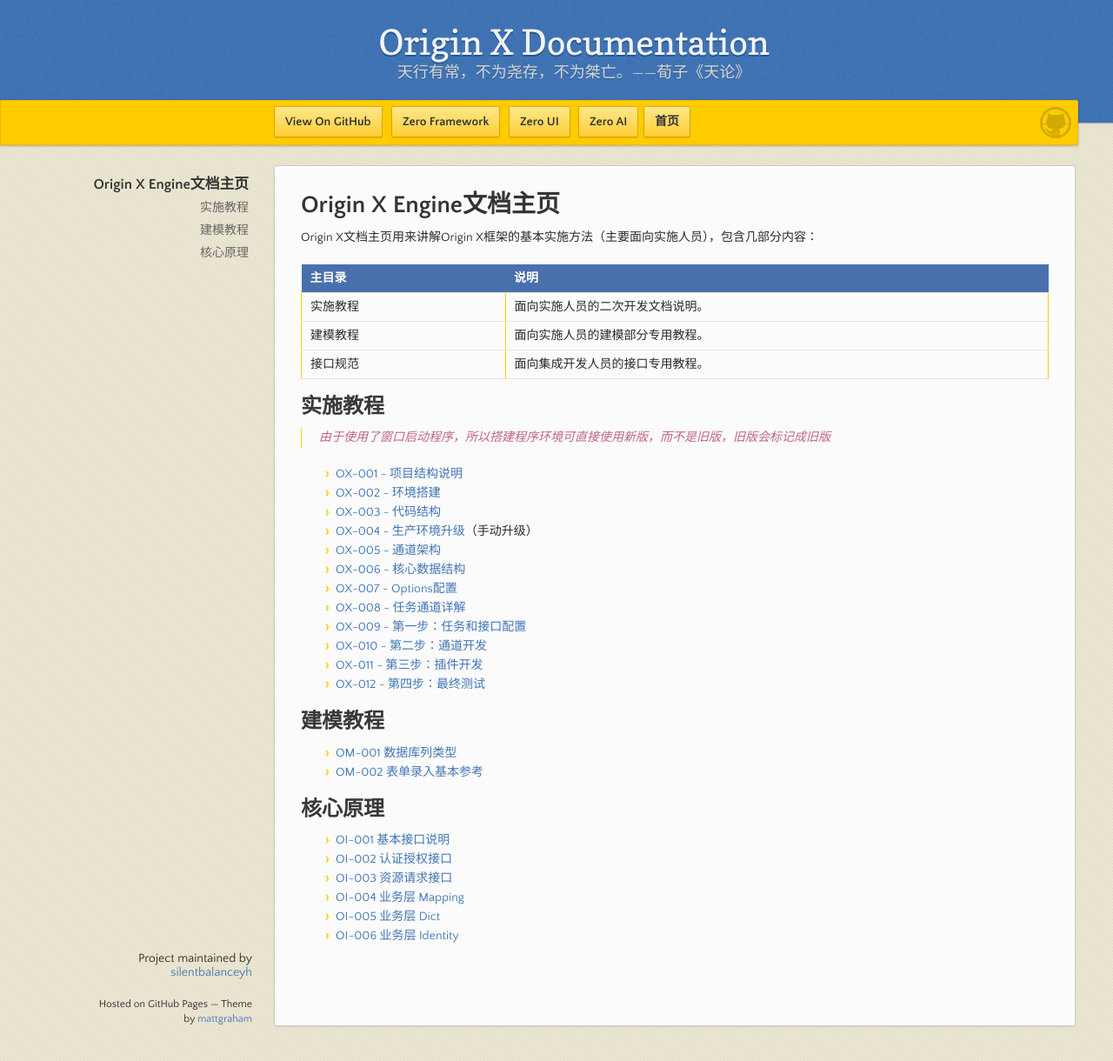
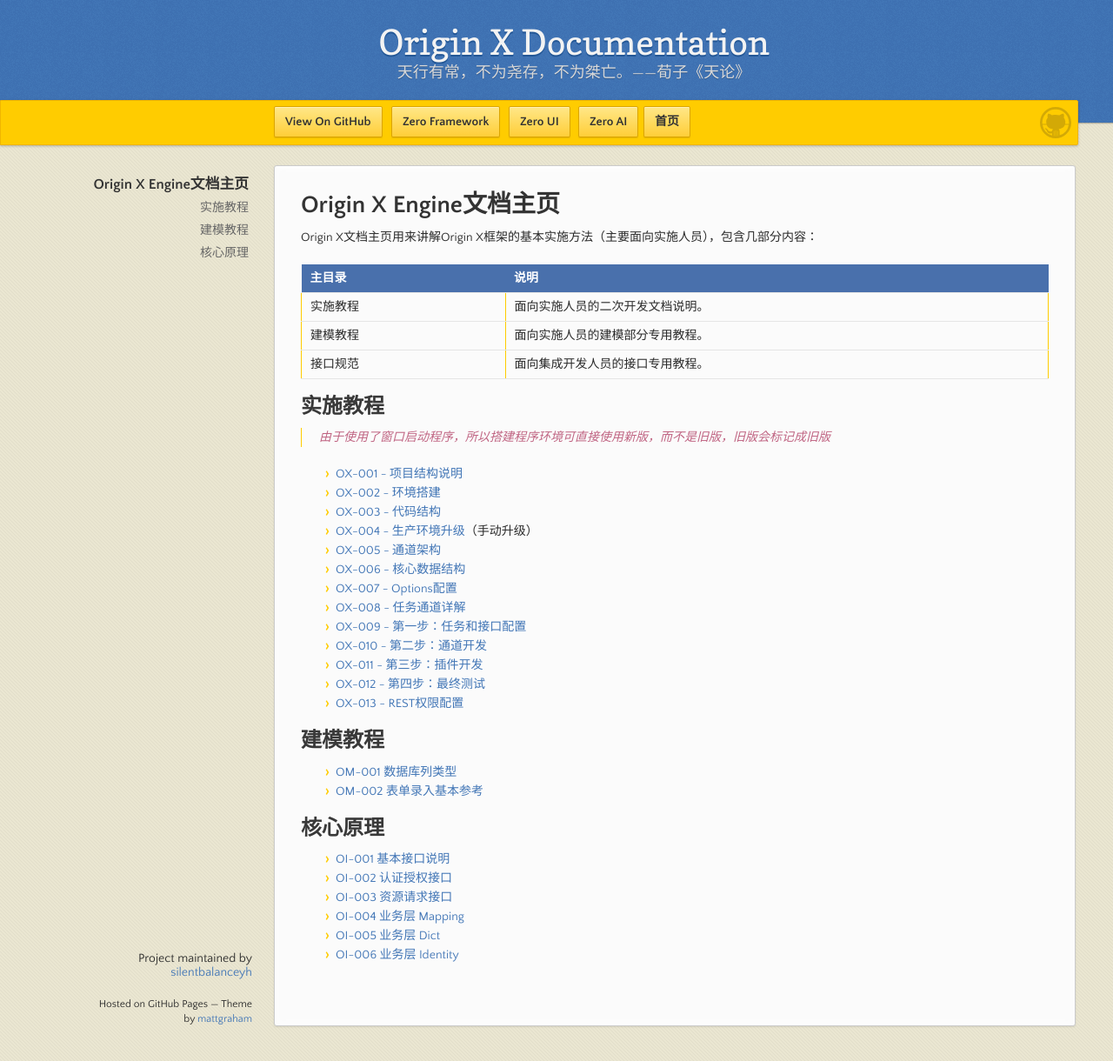
Before and after one commit to silentbalanceyh/mi-kb, a Jekyll site: the page built from origin-x-engine/main.md, in a window 1280 px wide and 1220 px high. Shown: the whole window at 87% size. Built offline with Jekyll 4.4.1, drawn with Linux system fonts in a browser that asks for light colours; our own code applies the rules of GitHub Pages for plain Markdown files.

Commit message:
Updates origin-x-engine/main.md
Auto commit by GitBook Editor

```diff
--- a/origin-x-engine/main.md
+++ b/origin-x-engine/main.md
@@ -24,6 +24,7 @@ Origin X文档主页用来讲解Origin X框架的基本实施方法（主要面
 * [OX-010 - 第二步：通道开发](/origin-x-engine/1-oxshi-shi-jiao-cheng/ox-010-di-er-bu-ff1a-tong-dao-kai-fa.html)
 * [OX-011 - 第三步：插件开发](/origin-x-engine/1-oxshi-shi-jiao-cheng/ox-011-di-san-bu-ff1a-tong-dao-ce-shi.html)
 * [OX-012 - 第四步：最终测试](/origin-x-engine/1-oxshi-shi-jiao-cheng/ox-012-di-si-bu-ff1a-zui-zhong-ce-shi.html)
+* [OX-013 - REST权限配置](/origin-x-engine/1-oxshi-shi-jiao-cheng/ox-013-jie-kou-quan-xian-pei-zhi.md)
 
 ## 建模教程
 
```
